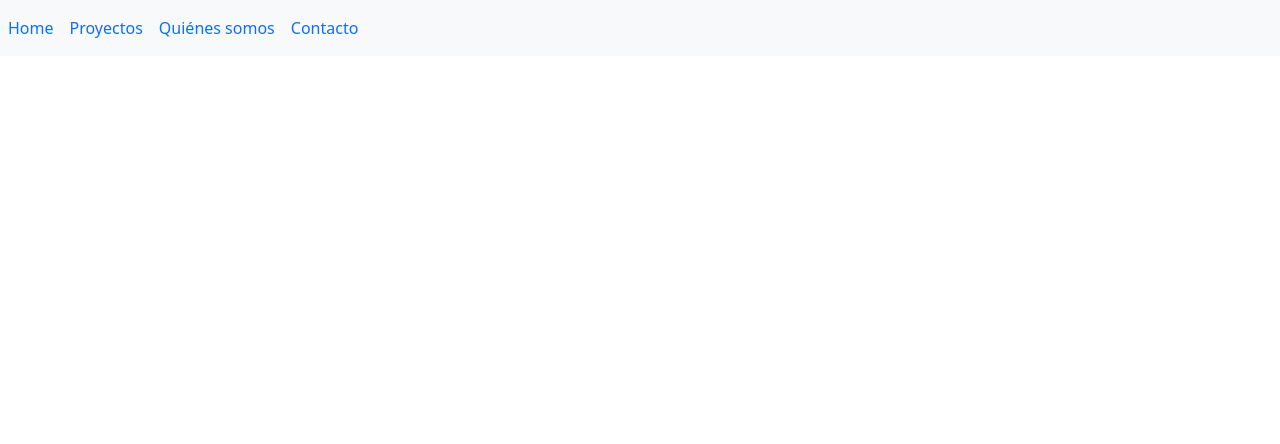
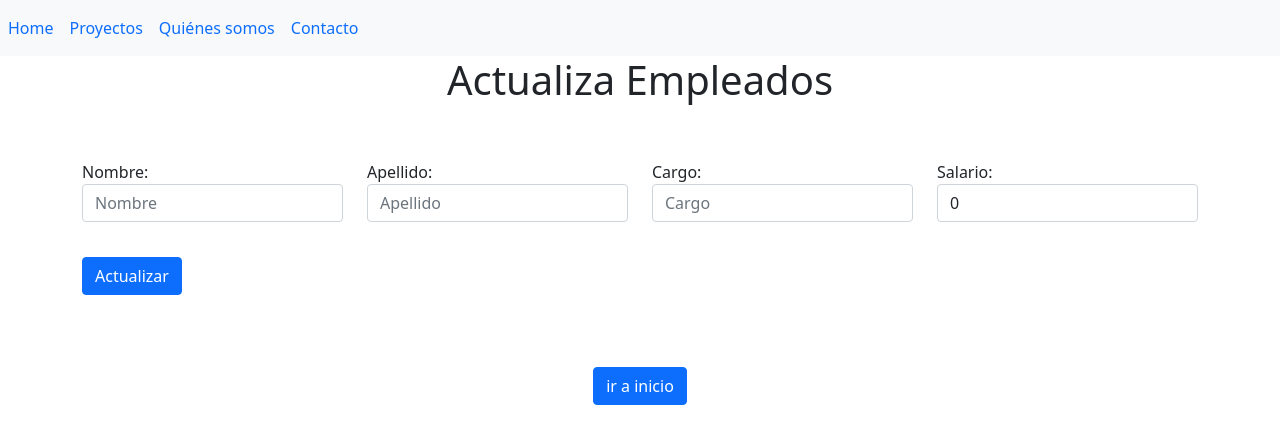
Before and after one commit to julio-ux/CursoAngular_RegistroEmpleados, an Angular app: page /actualizarempleado/0 in a window 1280 px wide. Before the commit this address led to /. Shown: the top 444 px of the page. Built offline with nearby package versions, Linux system fonts and the light colour scheme.

Commit message:
Curso Angular. Routing IV. Vídeo 27

```diff
--- /dev/null
+++ b/src/app/actualiza-component/actualiza-component.component.html
@@ -0,0 +1,29 @@
+<div class="container">
+    <div class="col" style="text-align: center;"><h1>{{titulo}}</h1></div>
+    <br/><br/>
+    <form class="form-group row">
+        <div class="from-group col-md-3">
+            <label for="nombre">Nombre:</label>
+            <input type="text" name="nombre" id="nombre" placeholder="Nombre" class="form-control" [(ngModel)]="cuadroNombre"/>
+        </div>
+        <div class="from-group col-md-3">
+            <label for="apellido">Apellido:</label>
+            <input type="text" name="apellido" id="apellido" placeholder="Apellido" class="form-control" [(ngModel)]="cuadroApellido"/>
+        </div>
+        <div class="from-group col-md-3">
+            <label for="cargo">Cargo:</label>
+            <input type="text" name="cargo" id="cargo" placeholder="Cargo" class="form-control" [(ngModel)]="cuadroCargo"/>
+        </div>
+        <div class="from-group col-md-3">
+            <label for="salario">Salario:</label>
+            <input type="number" name="salario" id="salario" placeholder="Salario" class="form-control" [(ngModel)]="cuadroSalario"/>
+        </div>
+        <div class="col">
+            <button type="submit" class="btn btn-primary" (click)="actualizaEmpleado()" style="margin-top: 35px;">Actualizar</button>
+        </div>
+    </form>
+</div>
+<br/><br/><br/>
+<div style="text-align: center;">
+    <button class="btn btn-primary" (click)="volverHome()">ir a inicio</button>
+</div>
--- /dev/null
+++ b/src/app/actualiza-component/actualiza-component.component.ts
@@ -0,0 +1,26 @@
+import { Component, OnInit } from '@angular/core';
+import { Router } from '@angular/router';
+
+@Component({
+  selector: 'app-actualiza-component',
+  templateUrl: './actualiza-component.component.html',
+  styleUrls: ['./actualiza-component.component.css']
+})
+export class ActualizaComponentComponent implements OnInit {
+  titulo = 'Actualiza Empleados';
+  constructor(private router: Router) { }
+
+  ngOnInit(): void {
+  }
+  actualizaEmpleado(): void{
+    alert("Hola Mundo");
+  }
+  volverHome(): void{
+    this.router.navigate([""]);
+  }
+  cuadroNombre:string = "";
+  cuadroApellido:string = "";
+  cuadroCargo:string = "";
+  cuadroSalario:number = 0;
+
+}
--- a/src/app/empleado-hijo-c/empleado-hijo-c.component.html
+++ b/src/app/empleado-hijo-c/empleado-hijo-c.component.html
@@ -2,7 +2,11 @@
     <div class="row">
         <div class="col">
             <div>
-                {{ indice + 1 }} : {{ empleadoDeLista.nombre }} {{ empleadoDeLista.apellido }} {{ empleadoDeLista.cargo }} $ {{ empleadoDeLista.salario }}
+                <a [routerLink]="['/actualizarempleado',indice]">{{ indice + 1 }} : {{ empleadoDeLista.nombre }} {{ empleadoDeLista.apellido }} {{ empleadoDeLista.cargo }} $ {{ empleadoDeLista.salario }}</a>>
+
+                <!-- <div style="text-align: left;">
+                    <button class="btn btn-dark" (click)="actualizarEmpleado()">Actualizar Empleado</button>
+                </div> -->
             </div>
             <ul style="list-style: none;">
                 <li *ngFor="let caracteristica of arrayCaracteristicas">{{caracteristica}}</li>
--- a/src/app/empleado-hijo-c/empleado-hijo-c.component.ts
+++ b/src/app/empleado-hijo-c/empleado-hijo-c.component.ts
@@ -1,4 +1,5 @@
 import { Component, Input, OnInit } from '@angular/core';
+import { Router } from '@angular/router';
 import { Empleados } from '../empleado.model';
 
 @Component({
@@ -17,9 +18,12 @@
     this.arrayCaracteristicas.push(nuevaCaracteristica);
   }
 
-  constructor() { }
+  constructor(private router: Router) { }
 
   ngOnInit(): void {
   }
+  actualizarEmpleado(): void{
+    this.router.navigate(["actualizarempleado"]);
+  }
 
 }
```
Also changed, not shown: src/app/app.module.ts (+5 -2 lines), src/app/actualiza-component/actualiza-component.component.css (added), 1 other file (tests, documents, lock files or other folders).
